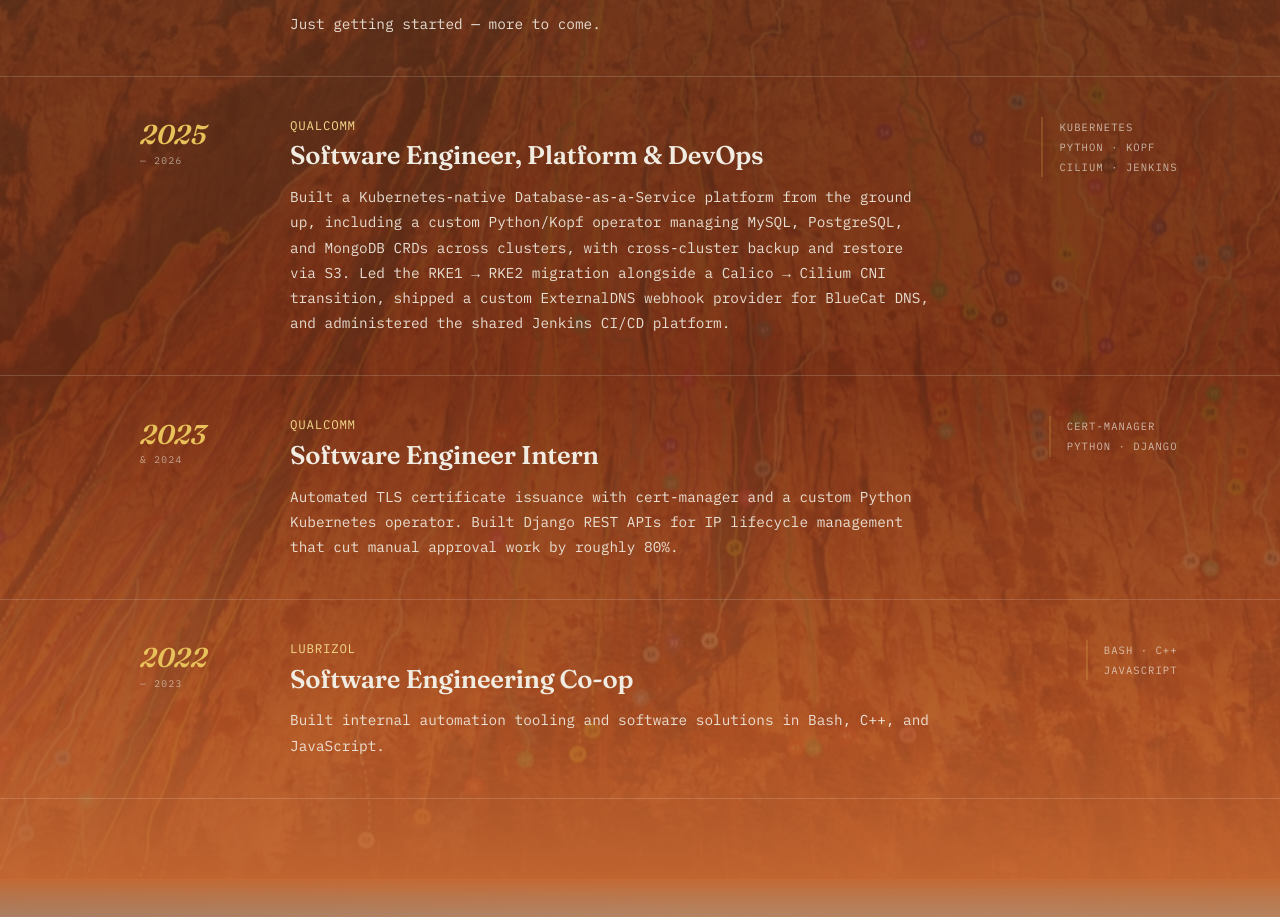
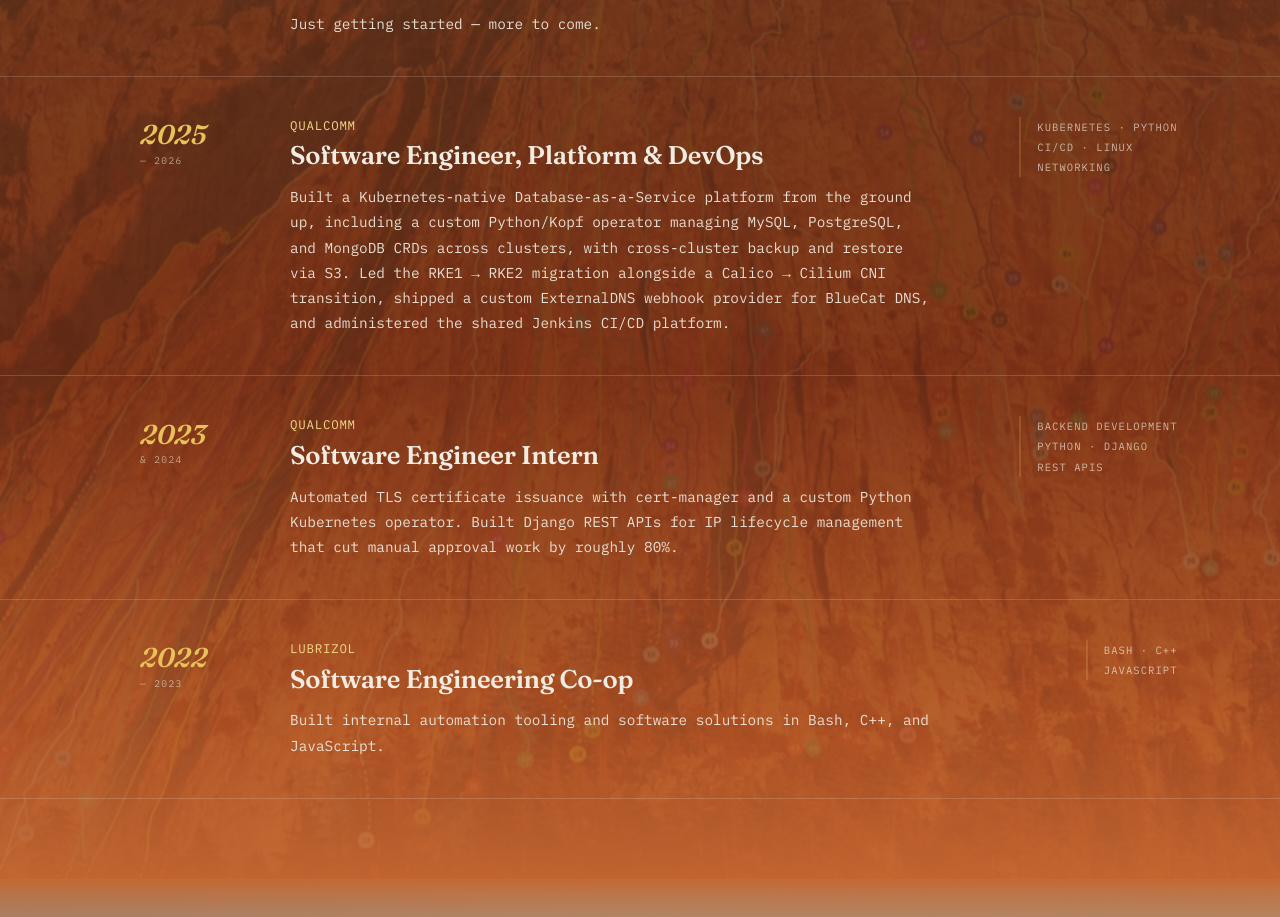
Before and after one commit to erikjearl/erikjearl.com, a React (Vite) app: page / in a window 1280 px wide. Shown: the part 2053-2970 px from the top of the page. Built offline with nearby package versions, Linux system fonts and the light colour scheme.

Commit message:
content: update Qualcomm stack lists (platform + intern roles)

```diff
--- a/mockups/d-immersive.html
+++ b/mockups/d-immersive.html
@@ -781,7 +781,7 @@
       <h3>Software Engineer, Platform &amp; DevOps</h3>
       <p>Built a Kubernetes-native Database-as-a-Service platform from the ground up, including a custom Python/Kopf operator managing MySQL, PostgreSQL, and MongoDB CRDs across clusters, with cross-cluster backup and restore via S3. Led the RKE1 → RKE2 migration alongside a Calico → Cilium CNI transition, shipped a custom ExternalDNS webhook provider for BlueCat DNS, and administered the shared Jenkins CI/CD platform.</p>
     </div>
-    <div class="stack">Kubernetes<br>Python · Kopf<br>Cilium · Jenkins</div>
+    <div class="stack">Kubernetes · Python<br>CI/CD · Linux<br>Networking</div>
   </div>
 
   <div class="job reveal">
@@ -791,7 +791,7 @@
       <h3>Software Engineer Intern</h3>
       <p>Automated TLS certificate issuance with cert-manager and a custom Python Kubernetes operator. Built Django REST APIs for IP lifecycle management that cut manual approval work by roughly 80%.</p>
     </div>
-    <div class="stack">Cert-Manager<br>Python · Django</div>
+    <div class="stack">Backend Development<br>Python · Django<br>REST APIs</div>
   </div>
 
   <div class="job reveal">
--- a/src/content/jobs.ts
+++ b/src/content/jobs.ts
@@ -22,7 +22,7 @@
     company: 'Qualcomm',
     title: 'Software Engineer, Platform & DevOps',
     description: 'Built a Kubernetes-native Database-as-a-Service platform from the ground up, including a custom Python/Kopf operator managing MySQL, PostgreSQL, and MongoDB CRDs across clusters, with cross-cluster backup and restore via S3. Led the RKE1 → RKE2 migration alongside a Calico → Cilium CNI transition, shipped a custom ExternalDNS webhook provider for BlueCat DNS, and administered the shared Jenkins CI/CD platform.',
-    stack: ['Kubernetes', 'Python · Kopf', 'Cilium · Jenkins'],
+    stack: ['Kubernetes · Python', 'CI/CD · Linux', 'Networking'],
   },
   {
     year: '2023',
@@ -30,7 +30,7 @@
     company: 'Qualcomm',
     title: 'Software Engineer Intern',
     description: 'Automated TLS certificate issuance with cert-manager and a custom Python Kubernetes operator. Built Django REST APIs for IP lifecycle management that cut manual approval work by roughly 80%.',
-    stack: ['Cert-Manager', 'Python · Django'],
+    stack: ['Backend Development', 'Python · Django', 'REST APIs'],
   },
   {
     year: '2022',
```
